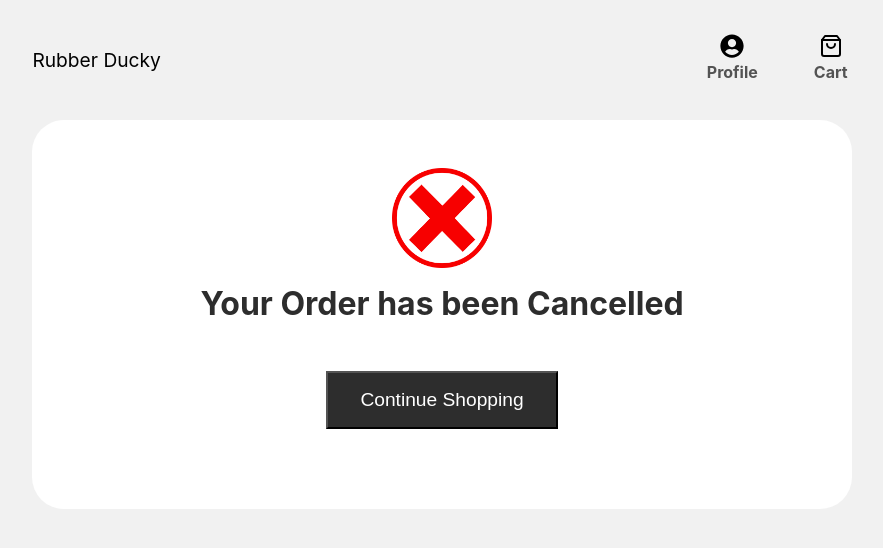
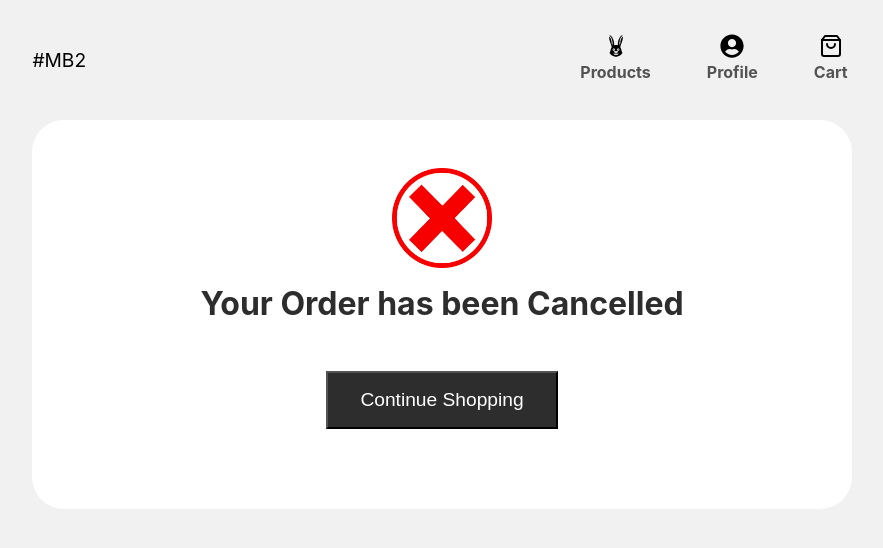
Before and after one commit to karanmann/finalproject-hi, a Next.js app in the folder frontend/: page /cancelled in a window 1280 px wide. Shown: the top 548 px of the page, without its empty margins (198-1081 px from the left). Built offline with nearby package versions, Linux system fonts and the light colour scheme; no server answers; what urql would draw is missing.

Commit message:
Refactoring Main Page and adding availibiliy
Co-authored-by: Harry Yates <hyates1@gmail.com>

```diff
--- a/frontend/components/Nav.js
+++ b/frontend/components/Nav.js
@@ -1,9 +1,11 @@
 import Link from 'next/link';
 import { FiShoppingBag } from 'react-icons/fi';
+import { GiRabbitHead } from 'react-icons/gi';
 import { NavStyles, NavItems } from '../styles/NavStyles';
 import Cart from './Cart';
 import { useStateContext } from '../lib/context';
 import User from './User';
+import Product from './Product';
 import { useUser } from '@auth0/nextjs-auth0';
 
 const { AnimatePresence, motion } = require('framer-motion');
@@ -14,8 +16,12 @@ const Nav = () => {
 
     return (
         <NavStyles>
-            <Link href={'/'}>Rubber Ducky</Link>
+            <Link href={'/'}>#MB2</Link>
             <NavItems>
+                <div>
+                    <GiRabbitHead />
+                    <Link href={'/products'}><h3>Products</h3></Link>
+                </div>
                 <User />
                 <div onClick={() => setShowCart(true)}>
                     {totalQuantities > 0 && (
--- a/frontend/components/Product.js
+++ b/frontend/components/Product.js
@@ -4,7 +4,7 @@ import Link from 'next/link';
 
 const Product = ({ product }) => {
     //Extract the info from props
-    const { title, price, image, slug } = product.attributes;
+    const { title, price, image, slug, availibility } = product.attributes;
     return (
         <Link href={`product/${slug}`}>
             <ProductStyles>
@@ -14,6 +14,7 @@ const Product = ({ product }) => {
                         alt={title}
                     />
                 </div>
+                <h2>{availibility ? "In Stock" : "Out of Stock"}</h2>
                 <h2>{title}</h2>
                 <h3>£{price}</h3>
             </ProductStyles>
--- a/frontend/lib/query.js
+++ b/frontend/lib/query.js
@@ -5,6 +5,7 @@ export const PRODUCT_QUERY = `
         attributes {
           title
           description
+          availibility
           price
           slug
           image {
@@ -29,6 +30,7 @@ query getProduct($slug: String!) {
         title,
         slug,
         description,
+        availibility,
         price,
         image {
           data {
--- a/frontend/styles/NavStyles.js
+++ b/frontend/styles/NavStyles.js
@@ -18,6 +18,8 @@ export const NavItems = styled.div`
     justify-content: space-around;
     cursor: pointer;
 
+
+
     div {
         margin-left: 3rem;
         position: relative;
@@ -32,6 +34,8 @@ export const NavItems = styled.div`
     svg {
         font-size: 1.5rem;
     }
+
+
     span {
         background: #ff2626;
         color: white;
```
Also changed, not shown: frontend/pages/index.js (+3 -21 lines), frontend/pages/products.js (added, +27 -0 lines).
